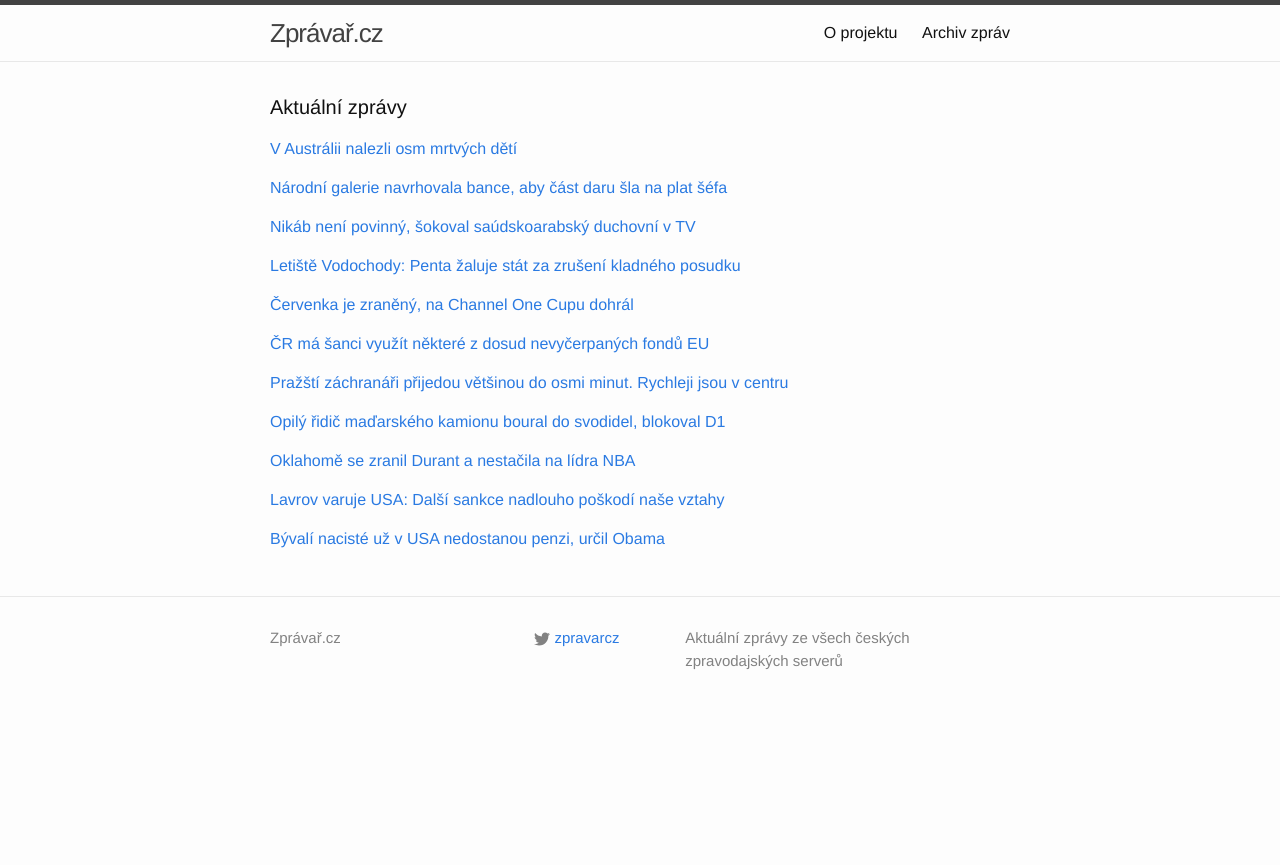
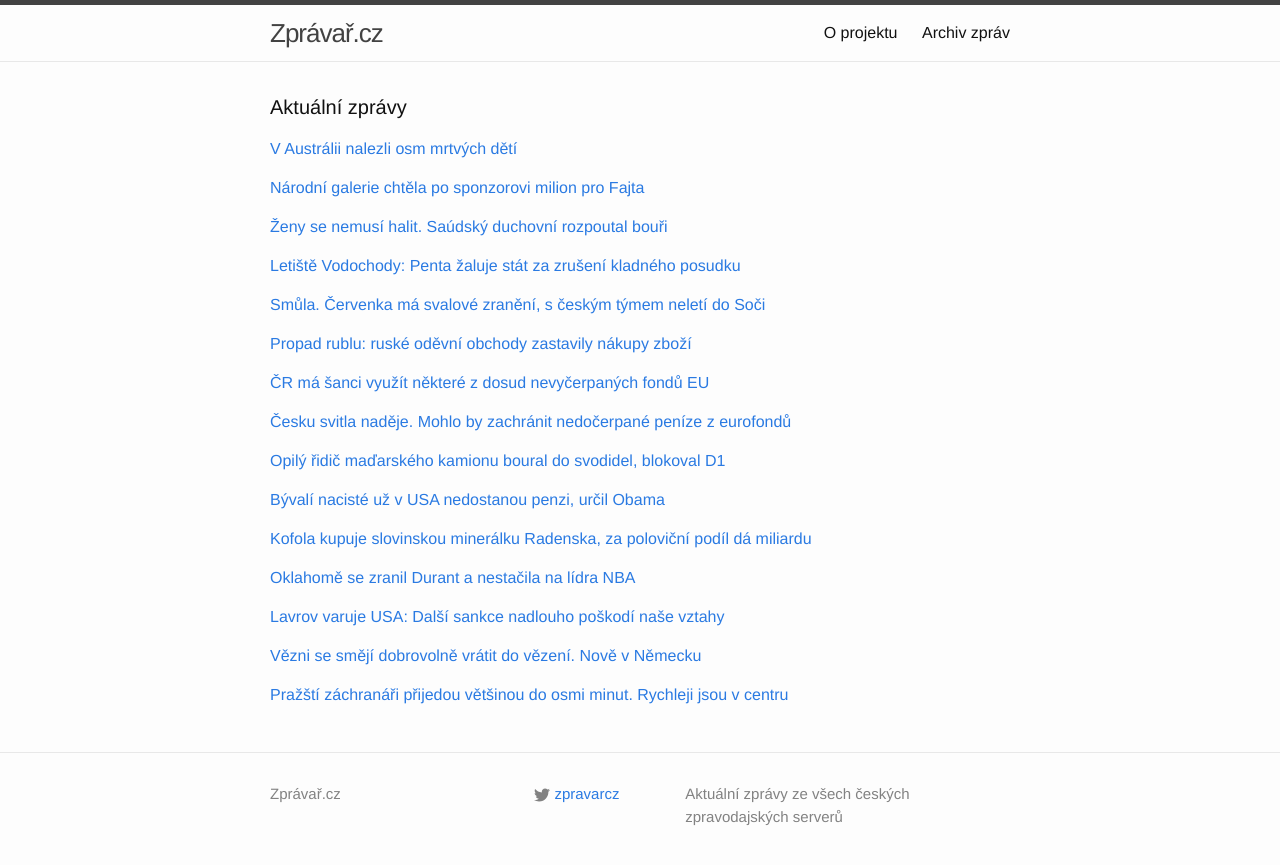
Before and after one commit to adliska/zpravar, a Jekyll site: the page built from index.html, in a window 1280 px wide. Shown: the top 865 px of the page. Built offline with Jekyll 4.4.1, drawn with Linux system fonts in a browser that asks for light colours.

Commit message:
zpravar news update

```diff
--- a/index.html
+++ b/index.html
@@ -20,9 +20,10 @@ layout: default
 <li><a href=http://www.ceskenoviny.cz/zpravy/zpravy/v-australskem-dome-nekdo-povrazdil-osm-deti/1160751>V australském domě někdo povraždil osm dětí - www.ceskenoviny.cz</a></li>
 <li><a href=http://www.rozhlas.cz/_zprava/v-dome-v-australskem-cairnsu-objevila-policie-osm-ubodanych-deti--1434584>V domě v australském Cairnsu objevila policie osm ubodaných dětí   - www.rozhlas.cz</a></li>
 </ul>
-</div><p><a href="javascript:;" onclick="toggle_visibility('zpravy1')">Národní galerie navrhovala bance, aby část daru šla na plat šéfa</a></p>
+</div><p><a href="javascript:;" onclick="toggle_visibility('zpravy1')">Národní galerie chtěla po sponzorovi milion pro Fajta</a></p>
 <div id="zpravy1" style="display:none">
 <ul>
+<li><a href=http://zpravy.aktualne.cz/domaci/narodni-galerie-chtela-po-sponzorovi-milion-pro-fajta/r~8fea2bd4875e11e4a10c0025900fea04/>Národní galerie chtěla po sponzorovi milion pro Fajta - zpravy.aktualne.cz</a></li>
 <li><a href=http://www.denik.cz/z_domova/narodni-galerie-navrhovala-bance-aby-cast-daru-sla-na-plat-sefa-20141219.html>Národní galerie navrhovala bance, aby část daru šla na plat šéfa - www.denik.cz</a></li>
 <li><a href=http://www.lidovky.cz/narodni-galerie-dala-do-smlouvy-aby-1-3-milionu-venoval-sponzor-rediteli-13h-/zpravy-domov.aspx?c=A141219_090044_ln_domov_ele>Národní galerie dala do smlouvy, aby 1,3 milionu věnoval sponzor řediteli  - www.lidovky.cz</a></li>
 <li><a href=http://zpravy.e15.cz/domaci/udalosti/sef-narodni-galerie-pry-chtel-od-sponzora-odmenu-80-tisic-mesicne-1147443>Šéf Národní galerie prý chtěl od sponzora odměnu 80 tisíc měsíčně - zpravy.e15.cz</a></li>
@@ -31,9 +32,10 @@ layout: default
 <li><a href=http://zpravy.idnes.cz/narodni-galerie-jiri-fajt-sponzor-komercni-banka-odmena-pjf-/domaci.aspx?c=A141219_071837_domaci_aba>Ředitel Národní galerie chtěl od sponzora měsíční odměnu 80 tisíc - zpravy.idnes.cz</a></li>
 <li><a href=http://www.tyden.cz/rubriky/domaci/narodni-galerie-chtela-od-banky-milion-pro-sefa_327799.html>Národní galerie chtěla od banky milion pro šéfa - www.tyden.cz</a></li>
 </ul>
-</div><p><a href="javascript:;" onclick="toggle_visibility('zpravy2')">Nikáb není povinný, šokoval saúdskoarabský duchovní v TV</a></p>
+</div><p><a href="javascript:;" onclick="toggle_visibility('zpravy2')">Ženy se nemusí halit. Saúdský duchovní rozpoutal bouři</a></p>
 <div id="zpravy2" style="display:none">
 <ul>
+<li><a href=http://echo24.cz/a/wq4yd>Ženy se nemusí halit. Saúdský duchovní rozpoutal bouři - echo24.cz</a></li>
 <li><a href=http://www.tyden.cz/rubriky/zahranici/asie-a-oceanie/nikab-neni-povinny-sokoval-saudskoarabsky-duchovni-v-tv_327804.html>Nikáb není povinný, šokoval saúdskoarabský duchovní v TV - www.tyden.cz</a></li>
 <li><a href=http://zpravy.aktualne.cz/zahranici/zeny-nemusi-schovavat-tvar-sokoval-duchovni-saudskou-arabii/r~dcb1d890874f11e4b6d20025900fea04/>Ženy nemusí schovávat tvář, šokoval duchovní Saúdskou Arábii - zpravy.aktualne.cz</a></li>
 <li><a href=http://zpravy.idnes.cz/saudska-arabie-zahalovani-tvare-zen-duchovni-zpochybnil-pkh-/zahranicni.aspx?c=A141219_080455_zahranicni_skr>Nikáb není povinný, šokoval saúdskoarabský duchovní v televizi - zpravy.idnes.cz</a></li>
@@ -50,53 +52,84 @@ layout: default
 <li><a href=http://zpravy.e15.cz/byznys/doprava-a-logistika/letiste-vodochody-penta-zaluje-stat-1147364>Letiště Vodochody: Penta žaluje stát - zpravy.e15.cz</a></li>
 <li><a href=http://www.financninoviny.cz/zpravodajstvi/zpravy/letiste-vodochody-patrici-pente-dava-spravni-zalobu-na-mzp/1160743>Letiště Vodochody, patřící Pentě, dává správní žalobu na MŽP - www.financninoviny.cz</a></li>
 </ul>
-</div><p><a href="javascript:;" onclick="toggle_visibility('zpravy4')">Červenka je zraněný, na Channel One Cupu dohrál</a></p>
+</div><p><a href="javascript:;" onclick="toggle_visibility('zpravy4')">Smůla. Červenka má svalové zranění, s českým týmem neletí do Soči</a></p>
 <div id="zpravy4" style="display:none">
 <ul>
+<li><a href=http://www.denik.cz/hokej/smula-cervenka-ma-svalove-zraneni-s-ceskym-tymem-neleti-do-soci-20141219.html>Smůla. Červenka má svalové zranění, s českým týmem neletí do Soči - www.denik.cz</a></li>
+<li><a href=http://www.rozhlas.cz/_zprava/zraneny-roman-cervenka-neodletel-s-hokejovou-reprezentaci-do-ruska--1434641>Zraněný Roman Červenka neodletěl s hokejovou reprezentací do Ruska  - www.rozhlas.cz</a></li>
 <li><a href=http://www.tyden.cz/rubriky/sport/hokej/reprezentace/cervenka-je-zraneny-na-channel-one-cupu-dohral_327812.html>Červenka je zraněný, na Channel One Cupu dohrál - www.tyden.cz</a></li>
 <li><a href=http://sport.aktualne.cz/cervenka-kvuli-svalovemu-zraneni-na-channel-one-cupu-dohral/r~dce5d376874e11e49bec0025900fea04/>Červenka kvůli svalovému zranění na Channel One Cupu dohrál - sport.aktualne.cz</a></li>
 <li><a href=http://www.sportovninoviny.cz/zpravy/cervenka-kvuli-svalovemu-zraneni-na-channel-one-cupu-dohral/1160778>Červenka kvůli svalovému zranění na Channel One Cupu dohrál - www.sportovninoviny.cz</a></li>
 </ul>
-</div><p><a href="javascript:;" onclick="toggle_visibility('zpravy5')">ČR má šanci využít některé z dosud nevyčerpaných fondů EU</a></p>
+</div><p><a href="javascript:;" onclick="toggle_visibility('zpravy5')">Propad rublu: ruské oděvní obchody zastavily nákupy zboží</a></p>
 <div id="zpravy5" style="display:none">
+<ul>
+<li><a href=http://zpravy.e15.cz/zahranicni/udalosti/propad-rublu-ruske-odevni-obchody-zastavily-nakupy-zbozi-1147459>Propad rublu: ruské oděvní obchody zastavily nákupy zboží - zpravy.e15.cz</a></li>
+<li><a href=http://byznys.ihned.cz/c1-63281380-pauza-kvuli-rublu-ruske-obchody-s-modou-prestaly-nakupovat-nove-zbozi>Pauza kvůli rublu: Ruské obchody s módou přestaly nakupovat nové zboží - byznys.ihned.cz</a></li>
+<li><a href=http://ekonomika.idnes.cz/velke-ruske-odevni-obchody-zastavily-nakupy-noveho-zbozi-p3b-/eko-zahranicni.aspx?c=A141219_091309_eko-zahranicni_nio>Ruské obchody s oblečením ruší slevy a chtějí odpustit nájemné - ekonomika.idnes.cz</a></li>
+<li><a href=http://www.financninoviny.cz/zpravodajstvi/zpravy/velke-ruske-odevni-obchody-zastavily-nakupy-noveho-zbozi/1160799>Velké ruské oděvní obchody zastavily nákupy nového zboží - www.financninoviny.cz</a></li>
+</ul>
+</div><p><a href="javascript:;" onclick="toggle_visibility('zpravy6')">ČR má šanci využít některé z dosud nevyčerpaných fondů EU</a></p>
+<div id="zpravy6" style="display:none">
 <ul>
 <li><a href=http://www.denik.cz/ekonomika/cr-ma-sanci-vyuzit-nektere-z-dosud-nevycerpanych-fondu-eu-20141219.html>ČR má šanci využít některé z dosud nevyčerpaných fondů EU - www.denik.cz</a></li>
 <li><a href=http://zpravy.aktualne.cz/domaci/posledni-sance-cesko-muze-zachranit-nevycerpane-miliardy-eu/r~dd6241ce874211e4bdad0025900fea04/>Poslední šance. Česko může zachránit nevyčerpané miliardy EU - zpravy.aktualne.cz</a></li>
 <li><a href=http://www.financninoviny.cz/zpravodajstvi/zpravy/cr-ma-sanci-vyuzit-nektere-z-dosud-nevycerpanych-fondu-eu/1160733>ČR má šanci využít některé z dosud nevyčerpaných fondů EU - www.financninoviny.cz</a></li>
 </ul>
-</div><p><a href="javascript:;" onclick="toggle_visibility('zpravy6')">Pražští záchranáři přijedou většinou do osmi minut. Rychleji jsou v centru</a></p>
-<div id="zpravy6" style="display:none">
+</div><p><a href="javascript:;" onclick="toggle_visibility('zpravy7')">Česku svitla naděje. Mohlo by zachránit nedočerpané peníze z eurofondů</a></p>
+<div id="zpravy7" style="display:none">
+<ul>
+<li><a href=http://domaci.ihned.cz/c1-63280960-cesku-svitla-nadeje-mohlo-by-zachranit-nedocerpane-penize-z-eurofondu>Česku svitla naděje. Mohlo by zachránit nedočerpané peníze z eurofondů - domaci.ihned.cz</a></li>
+<li><a href=http://www.ceskatelevize.cz/ct24/svet/295952-prvni-summit-evropske-rady-s-tuskem-podporil-fond-strategickych-investic/>První summit Evropské rady s Tuskem, podpořil fond strategických investic - www.ceskatelevize.cz</a></li>
+<li><a href=http://www.financninoviny.cz/zpravodajstvi/zpravy/summit-eu-podle-tuska-podporil-vznik-fondu-strategickych-investic/1160736>Summit EU podle Tuska podpořil vznik fondu strategických investic - www.financninoviny.cz</a></li>
+</ul>
+</div><p><a href="javascript:;" onclick="toggle_visibility('zpravy8')">Opilý řidič maďarského kamionu boural do svodidel, blokoval D1</a></p>
+<div id="zpravy8" style="display:none">
+<ul>
+<li><a href=http://praha.idnes.cz/nehoda-na-d1-cwy-/praha-zpravy.aspx?c=A141219_085246_praha-zpravy_bur>Opilý řidič maďarského kamionu boural do svodidel, blokoval D1 - praha.idnes.cz</a></li>
+<li><a href=http://www.novinky.cz/krimi/356811-madarsky-kamion-se-prevratil-na-d1-do-svodidel-ridic-pil.html>Maďarský kamión se převrátil na D1 do svodidel, řidič pil - www.novinky.cz</a></li>
+<li><a href=http://zpravy.aktualne.cz/domaci/dalnici-d1-blokuje-na-58-kilometru-kamion-ve-svodidlech/r~5c4395de874c11e49fc3002590604f2e/>Dálnici D1 blokuje na 58. kilometru kamion ve svodidlech - zpravy.aktualne.cz</a></li>
+</ul>
+</div><p><a href="javascript:;" onclick="toggle_visibility('zpravy9')">Bývalí nacisté už v USA nedostanou penzi, určil Obama</a></p>
+<div id="zpravy9" style="display:none">
+<ul>
+<li><a href=http://zpravy.aktualne.cz/zahranici/byvali-naciste-uz-v-usa-nedostanou-penzi-urcil-obama/r~40f57aee874811e486b9002590604f2e/>Bývalí nacisté už v USA nedostanou penzi, určil Obama - zpravy.aktualne.cz</a></li>
+<li><a href=http://www.ceskenoviny.cz/zpravy/zpravy/obama-podepsal-zakon-znemoznujici-nacistum-pobirani-penzi/1160765>Obama podepsal zákon znemožňující nacistům pobírání penzí - www.ceskenoviny.cz</a></li>
+<li><a href=http://zpravy.idnes.cz/obama-zakon-naciste-penze-0yj-/zahranicni.aspx?c=A141219_063956_zahranicni_skr>Desítky bývalých nacistů už v USA penzi dostávat nebudou, rozhodl Obama - zpravy.idnes.cz</a></li>
+</ul>
+</div><p><a href="javascript:;" onclick="toggle_visibility('zpravy10')">Kofola kupuje slovinskou minerálku Radenska, za poloviční podíl dá miliardu</a></p>
+<div id="zpravy10" style="display:none">
+<ul>
+<li><a href=http://zpravy.e15.cz/byznys/prumysl-a-energetika/kofola-kupuje-slovinskou-mineralku-radenska-za-polovicni-podil-da-miliardu-1147456>Kofola kupuje slovinskou minerálku Radenska, za poloviční podíl dá miliardu - zpravy.e15.cz</a></li>
+<li><a href=http://zpravy.e15.cz/byznys/prumysl-a-energetika/kofola-kupuje-slovinskou-mineralku-radenska-za-1-8-miliardy-1147456>Kofola kupuje slovinskou minerálku Radenska za 1,8 miliardy - zpravy.e15.cz</a></li>
+<li><a href=http://byznys.ihned.cz/c1-63281190-nejvetsi-akvizice-kofoly-za-1-8-miliardy-kupuje-mineralky-radenska>Největší akvizice Kofoly: Za 1,8 miliardy kupuje minerálky Radenska - byznys.ihned.cz</a></li>
+</ul>
+</div><p><a href="javascript:;" onclick="toggle_visibility('zpravy11')">Oklahomě se zranil Durant a nestačila na lídra NBA</a></p>
+<div id="zpravy11" style="display:none">
+<ul>
+<li><a href=http://www.denik.cz/ostatni_sport/oklahome-se-zranil-durant-a-nestacila-na-lidra-nba-20141219.html>Oklahomě se zranil Durant a nestačila na lídra NBA - www.denik.cz</a></li>
+<li><a href=http://www.sportovninoviny.cz/zpravy/oklahome-se-zranil-durant-a-nestacila-na-lidra-nba/1160782>Oklahomě se zranil Durant a nestačila na lídra NBA - www.sportovninoviny.cz</a></li>
+<li><a href=http://sport.aktualne.cz/oklahome-se-zranil-durant-a-nestacila-na-lidra-nba/r~e07c79e0875311e4b98c002590604f2e/>Oklahomě se zranil Durant a nestačila na lídra NBA - sport.aktualne.cz</a></li>
+</ul>
+</div><p><a href="javascript:;" onclick="toggle_visibility('zpravy12')">Lavrov varuje USA: Další sankce nadlouho poškodí naše vztahy</a></p>
+<div id="zpravy12" style="display:none">
+<ul>
+<li><a href=http://www.ceskatelevize.cz/ct24/svet/295958-lavrov-varuje-usa-dalsi-sankce-nadlouho-poskodi-nase-vztahy/>Lavrov varuje USA: Další sankce nadlouho poškodí naše vztahy - www.ceskatelevize.cz</a></li>
+<li><a href=http://www.ceskenoviny.cz/zpravy/zpravy/lavrov-varoval-kerryho-pred-novymi-sankcemi-proti-rusku/1160784>Lavrov varoval Kerryho před novými sankcemi proti Rusku - www.ceskenoviny.cz</a></li>
+<li><a href=http://www.tyden.cz/rubriky/zahranici/rusko-a-okoli/novymi-sankcemi-spalite-mosty-volal-lavrov-do-usa_327811.html>Novými sankcemi spálíte mosty, volal Lavrov do USA - www.tyden.cz</a></li>
+</ul>
+</div><p><a href="javascript:;" onclick="toggle_visibility('zpravy13')">Vězni se smějí dobrovolně vrátit do vězení. Nově v Německu</a></p>
+<div id="zpravy13" style="display:none">
+<ul>
+<li><a href=http://www.tyden.cz/rubriky/zahranici/evropa/vezni-se-smeji-dobrovolne-vratit-do-vezeni-nove-v-nemecku_327809.html>Vězni se smějí dobrovolně vrátit do vězení. Nově v Německu - www.tyden.cz</a></li>
+<li><a href=http://www.rozhlas.cz/_zprava/byvali-trestanci-mohou-v-nemecku-dobrovolne-zpet-do-vezeni--1434595>Bývalí trestanci mohou v Německu dobrovolně zpět do vězení - www.rozhlas.cz</a></li>
+<li><a href=http://www.ceskenoviny.cz/zpravy/zpravy/byvali-trestanci-mohou-v-nemecku-dobrovolne-zpet-do-vezeni/1160758>Bývalí trestanci mohou v Německu dobrovolně zpět do vězení - www.ceskenoviny.cz</a></li>
+</ul>
+</div><p><a href="javascript:;" onclick="toggle_visibility('zpravy14')">Pražští záchranáři přijedou většinou do osmi minut. Rychleji jsou v centru</a></p>
+<div id="zpravy14" style="display:none">
 <ul>
 <li><a href=http://www.rozhlas.cz/_zprava/prazsti-zachranari-prijedou-vetsinou-do-osmi-minut-rychleji-jsou-v-centru--1434583>Pražští záchranáři přijedou většinou do osmi minut. Rychleji jsou v centru - www.rozhlas.cz</a></li>
 <li><a href=http://www.rozhlas.cz/_zprava/prazsti-zachranari-dojedou-na-misto-vetsinou-do-osmi-minut-rychleji-jsou-v-centru--1434583>Pražští záchranáři dojedou na místo většinou do osmi minut. Rychleji jsou v centru  - www.rozhlas.cz</a></li>
 <li><a href=http://www.rozhlas.cz/_zprava/prazsti-zachranari-dojedou-na-misto-vetsinou-do-8-minut-nejrychleji-jsou-v-centru--1434583>Pražští záchranáři dojedou na místo většinou do osmi minut. Rychleji jsou v centru  - www.rozhlas.cz</a></li>
 </ul>
-</div><p><a href="javascript:;" onclick="toggle_visibility('zpravy7')">Opilý řidič maďarského kamionu boural do svodidel, blokoval D1</a></p>
-<div id="zpravy7" style="display:none">
-<ul>
-<li><a href=http://praha.idnes.cz/nehoda-na-d1-cwy-/praha-zpravy.aspx?c=A141219_085246_praha-zpravy_bur>Opilý řidič maďarského kamionu boural do svodidel, blokoval D1 - praha.idnes.cz</a></li>
-<li><a href=http://www.novinky.cz/krimi/356811-madarsky-kamion-se-prevratil-na-d1-do-svodidel-ridic-pil.html>Maďarský kamión se převrátil na D1 do svodidel, řidič pil - www.novinky.cz</a></li>
-<li><a href=http://zpravy.aktualne.cz/domaci/dalnici-d1-blokuje-na-58-kilometru-kamion-ve-svodidlech/r~5c4395de874c11e49fc3002590604f2e/>Dálnici D1 blokuje na 58. kilometru kamion ve svodidlech - zpravy.aktualne.cz</a></li>
-</ul>
-</div><p><a href="javascript:;" onclick="toggle_visibility('zpravy8')">Oklahomě se zranil Durant a nestačila na lídra NBA</a></p>
-<div id="zpravy8" style="display:none">
-<ul>
-<li><a href=http://www.denik.cz/ostatni_sport/oklahome-se-zranil-durant-a-nestacila-na-lidra-nba-20141219.html>Oklahomě se zranil Durant a nestačila na lídra NBA - www.denik.cz</a></li>
-<li><a href=http://www.sportovninoviny.cz/zpravy/oklahome-se-zranil-durant-a-nestacila-na-lidra-nba/1160782>Oklahomě se zranil Durant a nestačila na lídra NBA - www.sportovninoviny.cz</a></li>
-<li><a href=http://sport.aktualne.cz/oklahome-se-zranil-durant-a-nestacila-na-lidra-nba/r~e07c79e0875311e4b98c002590604f2e/>Oklahomě se zranil Durant a nestačila na lídra NBA - sport.aktualne.cz</a></li>
-</ul>
-</div><p><a href="javascript:;" onclick="toggle_visibility('zpravy9')">Lavrov varuje USA: Další sankce nadlouho poškodí naše vztahy</a></p>
-<div id="zpravy9" style="display:none">
-<ul>
-<li><a href=http://www.ceskatelevize.cz/ct24/svet/295958-lavrov-varuje-usa-dalsi-sankce-nadlouho-poskodi-nase-vztahy/>Lavrov varuje USA: Další sankce nadlouho poškodí naše vztahy - www.ceskatelevize.cz</a></li>
-<li><a href=http://www.ceskenoviny.cz/zpravy/zpravy/lavrov-varoval-kerryho-pred-novymi-sankcemi-proti-rusku/1160784>Lavrov varoval Kerryho před novými sankcemi proti Rusku - www.ceskenoviny.cz</a></li>
-<li><a href=http://www.tyden.cz/rubriky/zahranici/rusko-a-okoli/novymi-sankcemi-spalite-mosty-volal-lavrov-do-usa_327811.html>Novými sankcemi spálíte mosty, volal Lavrov do USA - www.tyden.cz</a></li>
-</ul>
-</div><p><a href="javascript:;" onclick="toggle_visibility('zpravy10')">Bývalí nacisté už v USA nedostanou penzi, určil Obama</a></p>
-<div id="zpravy10" style="display:none">
-<ul>
-<li><a href=http://zpravy.aktualne.cz/zahranici/byvali-naciste-uz-v-usa-nedostanou-penzi-urcil-obama/r~40f57aee874811e486b9002590604f2e/>Bývalí nacisté už v USA nedostanou penzi, určil Obama - zpravy.aktualne.cz</a></li>
-<li><a href=http://www.ceskenoviny.cz/zpravy/zpravy/obama-podepsal-zakon-znemoznujici-nacistum-pobirani-penzi/1160765>Obama podepsal zákon znemožňující nacistům pobírání penzí - www.ceskenoviny.cz</a></li>
-<li><a href=http://zpravy.idnes.cz/obama-zakon-naciste-penze-0yj-/zahranicni.aspx?c=A141219_063956_zahranicni_skr>Desítky bývalých nacistů už v USA penzi dostávat nebudou, rozhodl Obama - zpravy.idnes.cz</a></li>
-</ul>
 </div></div>
```
